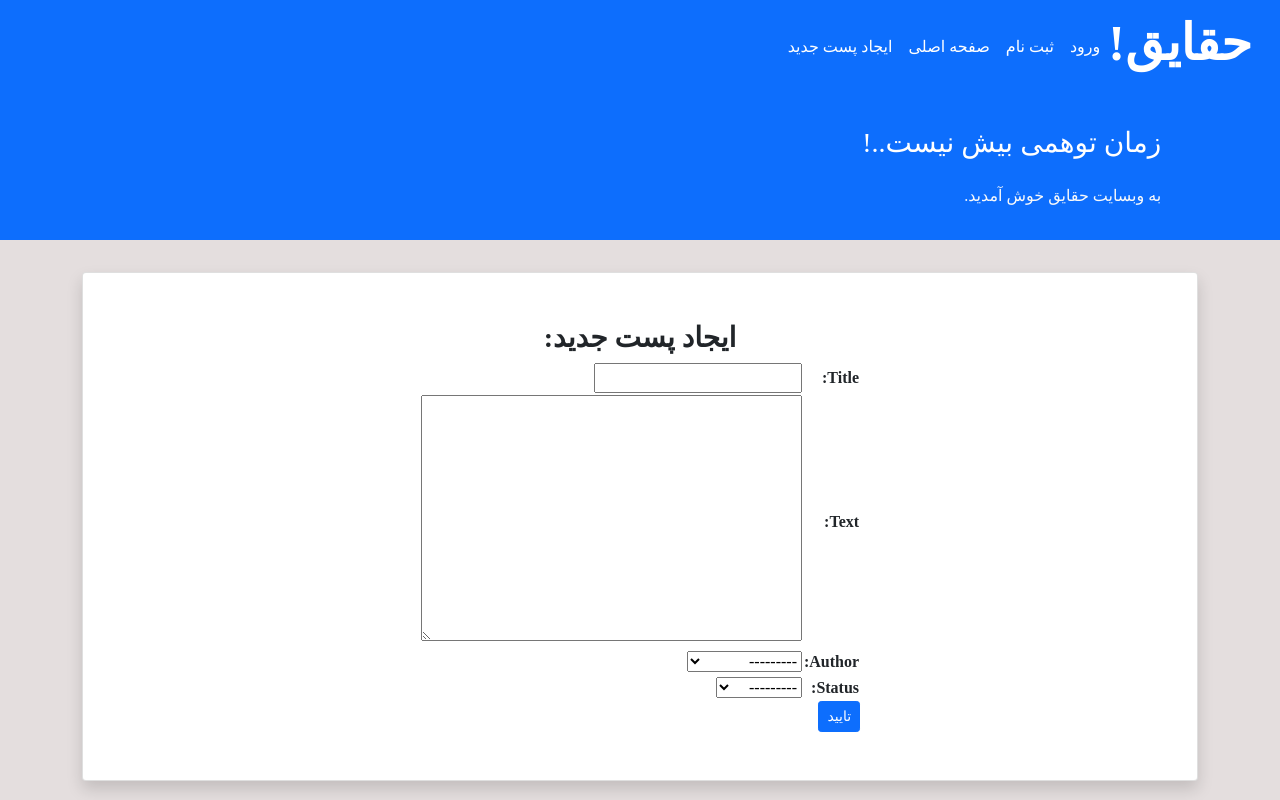
After one commit to AmirRayeji/Facts_Site, a Django app: page /facts/create/ in a window 1280 px wide. The commit adds this page. Run offline with Django 4.2, Linux system fonts and the light colour scheme; data comes from the database, SQL or seed files in the repository; both versions use the stored data as it was after the commit.

Commit message:
add post create page

```diff
--- a/templates/_base.html
+++ b/templates/_base.html
@@ -29,7 +29,10 @@
         </button>
         <div class="collapse navbar-collapse" id="navbarNavAltMarkup">
             <div class="navbar-nav">
-                <a class="nav-link active" aria-current="page" href="#">ورود/ثبت نام</a>
+                <a class="nav-link active" aria-current="page" href="#">ورود</a>
+                <a class="nav-link active" aria-current="page" href="#">ثبت نام</a>
+                <a class="nav-link active" aria-current="page" href="/">صفحه اصلی</a>
+                <a class="nav-link active" aria-current="page" href="{% url 'post_create' %}">ایجاد پست جدید</a>
 
             </div>
         </div>
--- /dev/null
+++ b/theory/forms.py
@@ -0,0 +1,8 @@
+from django import  forms
+from theory.models import  Post
+
+
+class PostForm(forms.ModelForm):
+    class Meta:
+        model=Post
+        fields=['title', 'text', 'author', 'status']
--- /dev/null
+++ b/theory/templates/theory/post_create.html
@@ -0,0 +1,31 @@
+{% extends '_base.html' %}
+
+{% block page_title %}
+    ایجاد پست
+{% endblock page_title %}
+
+{% block content %}
+
+    <div class="container mt-4">
+        <div class="row">
+            <div class="col-12">
+                <div class="card shadow my-2 p-5" style="align-items: center;">
+                    <h3><b>ایجاد پست جدید:</b></h3>
+                    <form method="POST">
+                        {% csrf_token %}
+                        <table>
+                            {{ form.as_table }}
+                        </table>
+                        <button type="submit" class="btn btn-primary btn-sm">تایید</button>
+                    </form>
+                </div>
+            </div>
+            <div class="col-3">
+
+            </div>
+        </div>
+    </div>
+
+
+
+{% endblock content %}
--- a/theory/urls.py
+++ b/theory/urls.py
@@ -4,4 +4,5 @@ from . import views
 urlpatterns=[
     path('',views.PostListView.as_view(), name='post_list'),
     path('detail/<int:pk>/', views.PostDetailView.as_view(), name='post_detail'),
+    path('facts/create/', views.PostCreateView.as_view(), name='post_create'),
 ]
--- a/theory/views.py
+++ b/theory/views.py
@@ -1,6 +1,7 @@
 from django.views import generic
 
 from theory.models import Post
+from theory.forms import PostForm
 
 
 class PostListView(generic.ListView):
@@ -15,3 +16,8 @@ class PostDetailView(generic.DetailView):
     template_name = 'theory/post_detail.html'
     model = Post
     context_object_name = 'post'
+
+
+class PostCreateView(generic.CreateView):
+    form_class = PostForm
+    template_name = 'theory/post_create.html'
```
Also changed, not shown: db.sqlite3.
